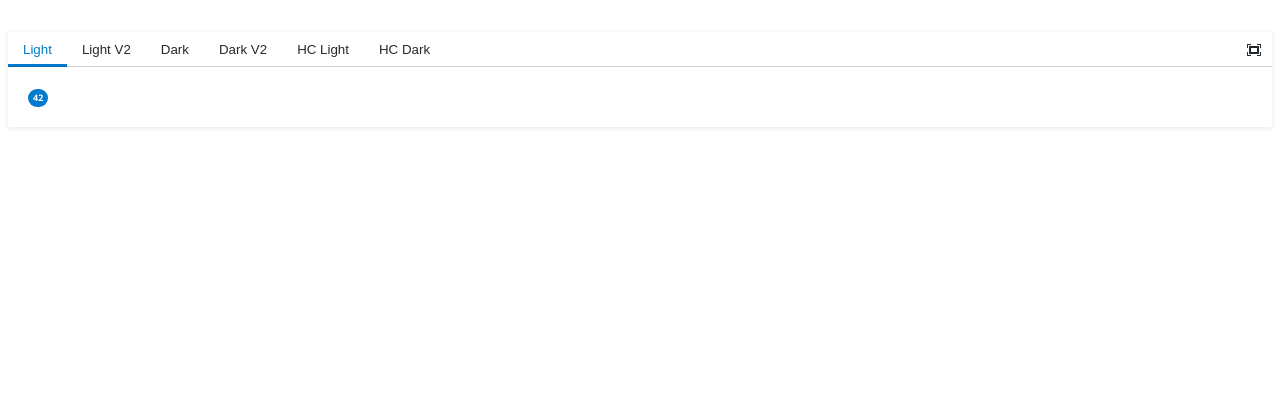
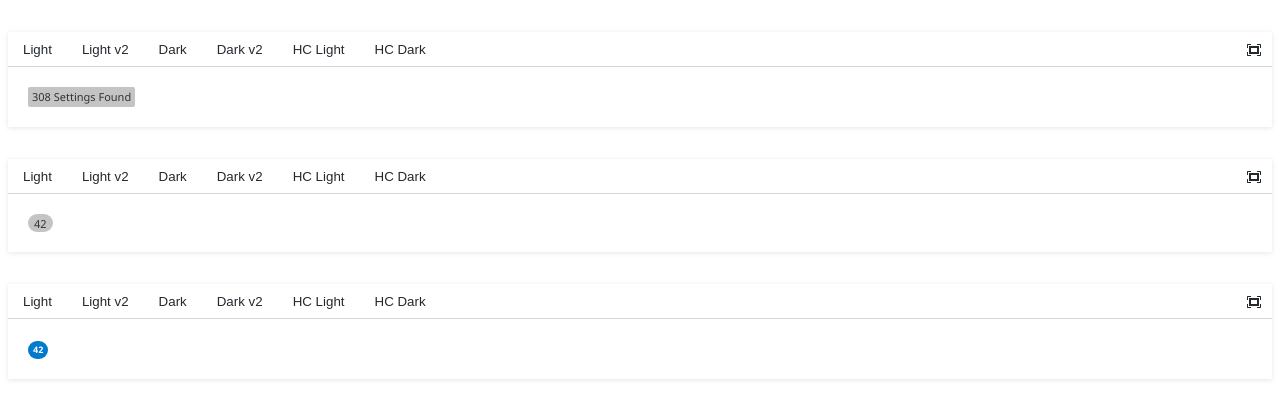
Before and after one commit to vscode-elements/webview-playground, a website: page index.html in a window 1280 px wide. Drawn offline with Linux system fonts and the light colour scheme.

Commit message:
Refactor the demo component

```diff
--- a/index.html
+++ b/index.html
@@ -22,6 +22,14 @@
       white-space: nowrap;
     }
 
+    .badge.counter {
+      border-radius: 11px;
+      box-sizing: border-box;
+      height: 18px;
+      line-height: 1;
+      padding: 3px 5px;
+    }
+
     .badge.activity-bar-counter {
       background-color: var(--vscode-activityBarBadge-background);
       border-radius: 20px;
@@ -36,6 +44,12 @@
 </head>
 <body>
   <vscode-demo>
+    <span class="badge">308 Settings Found</span>
+  </vscode-demo>
+  <vscode-demo>
+    <span class="badge counter">42</span>
+  </vscode-demo>
+  <vscode-demo>
     <span class="badge activity-bar-counter">42</span>
   </vscode-demo>
 </body>
```
Also changed, not shown: dist/index.js.
